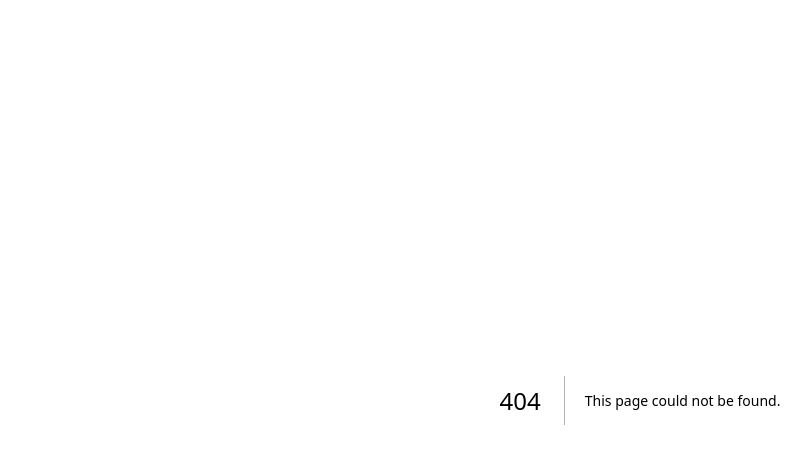
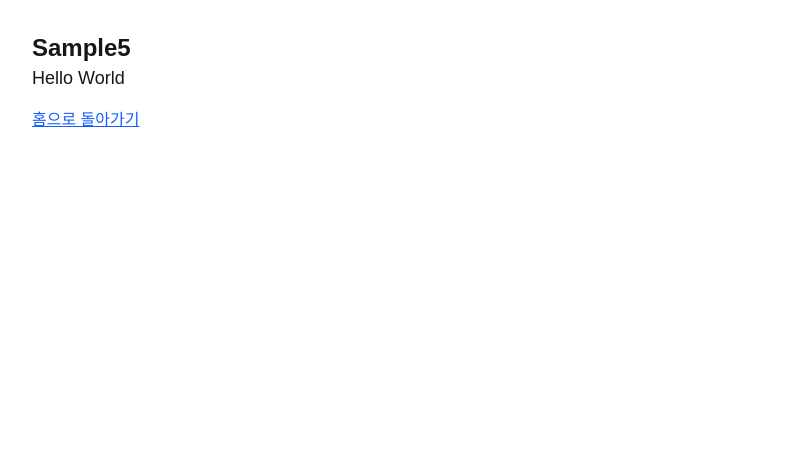
Before and after one commit to aircook/nextjs-js-sample, a Next.js app: page /sample5 in a window 1280 px wide. Before the commit this address had no page. Shown: the top 464 px of the page, without its empty margins (0-811 px from the left). Built offline with nearby package versions, Linux system fonts and the light colour scheme.

Commit message:
Add Sample5 page and link to navigation

```diff
--- a/app/page.js
+++ b/app/page.js
@@ -86,6 +86,11 @@ export default function Home() {
                                 Sample4 페이지로 이동
                             </Link>
                         </li>
+                        <li>
+                            <Link href="/sample5" className="text-blue-600 underline">
+                                Sample5 페이지로 이동
+                            </Link>
+                        </li>
                     </ol>
                 </div>
                 {/* 👇 main과 footer 사이에 링크 삽입 끝 */}
--- a/app/sample4/component/web-socket.js
+++ b/app/sample4/component/web-socket.js
@@ -19,6 +19,11 @@ export default function WebSocket() {
     };
 
     // 시간 포맷 함수
+    /**
+     * 타임스탬프를 시간 형식의 문자열로 변환합니다.
+     * @param {number|string|Date} timestamp - 변환할 타임스탬프 (밀리초 단위)
+     * @returns {string} HH:MM:SS 형식의 시간 문자열. 타임스탬프가 없으면 빈 문자열 반환
+     */
     const formatTime = (timestamp) => {
         if (!timestamp) return "";
         const date = new Date(timestamp);
--- /dev/null
+++ b/app/sample5/page.js
@@ -0,0 +1,18 @@
+"use client";
+import Link from "next/link";
+
+/**
+ * Sample5 페이지
+ * 단순히 Hello World를 렌더링합니다.
+ */
+export default function Sample5() {
+    return (
+        <main className="p-8">
+            <h1 className="text-2xl font-bold">Sample5</h1>
+            <p className="text-lg">Hello World</p>
+            <Link href="/" className="text-blue-600 underline block mt-4">
+                홈으로 돌아가기
+            </Link>
+        </main>
+    );
+}
```
